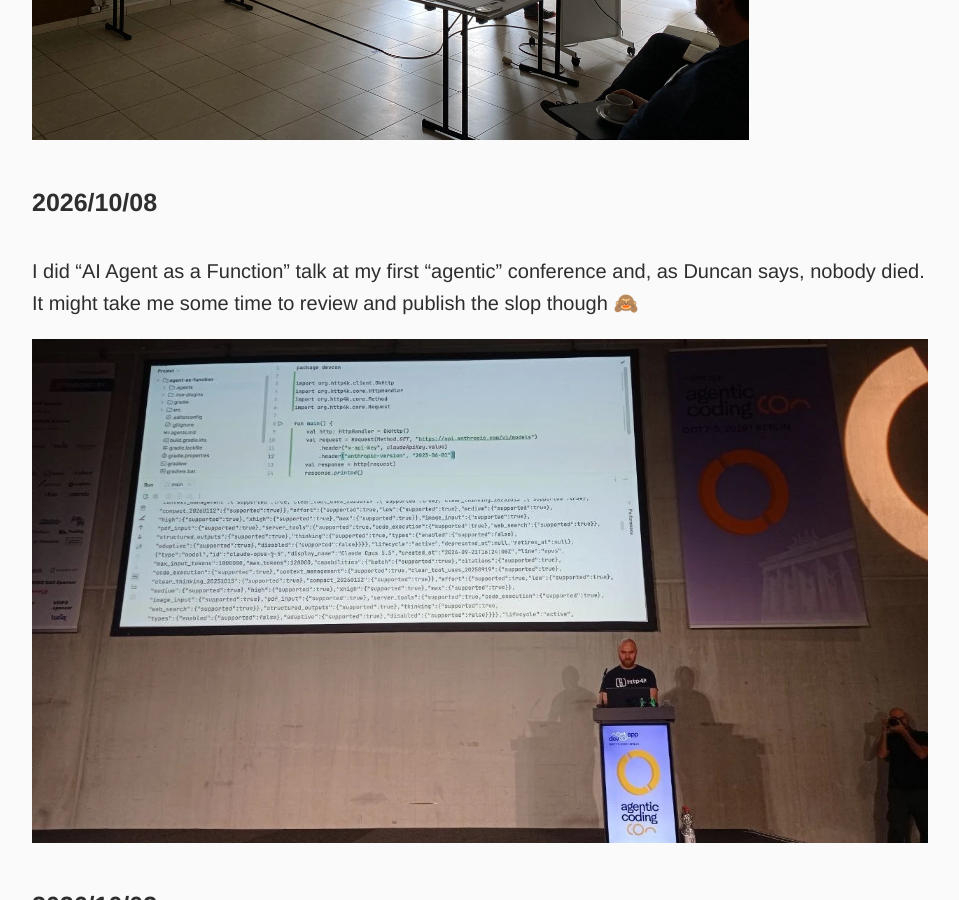
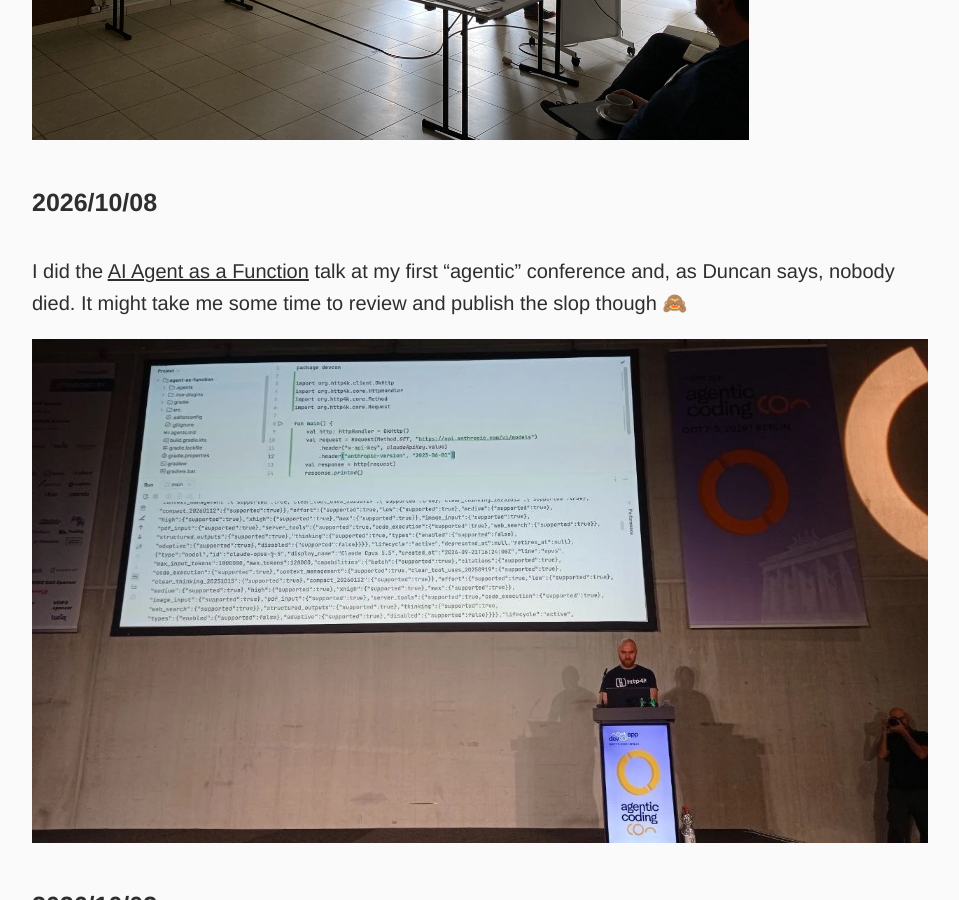
Before and after one commit to dkandalov/dkandalov.github.io, a Jekyll site: the page built from micro-blog.md, in a window 1280 px wide and 900 px high, scrolled down 934 px. Shown: the whole window, without its empty margins (160-1119 px from the left). Built offline with Jekyll 4.4.1, drawn with Linux system fonts in a browser that asks for light colours.

Commit message:
updated micro-blog

```diff
--- a/micro-blog.md
+++ b/micro-blog.md
@@ -12,7 +12,7 @@ I thought I could tell whether Kotlin code is purely functional, until Duncan re
 <img src="../assets/images/micro-blog/2026-10-24.webp" width="80%" height="80%"/>
 
 #### 2026/10/08
-I did "AI Agent as a Function" talk at my first "agentic" conference and, as Duncan says, nobody died. It might take me some time to review and publish the slop though 🙈
+I did the [AI Agent as a Function](https://www.youtube.com/watch?v=7W5xcOlHRxo) talk at my first "agentic" conference and, as Duncan says, nobody died. It might take me some time to review and publish the slop though 🙈
 
 <img src="../assets/images/micro-blog/2026-10-08.webp"/>
 
```
